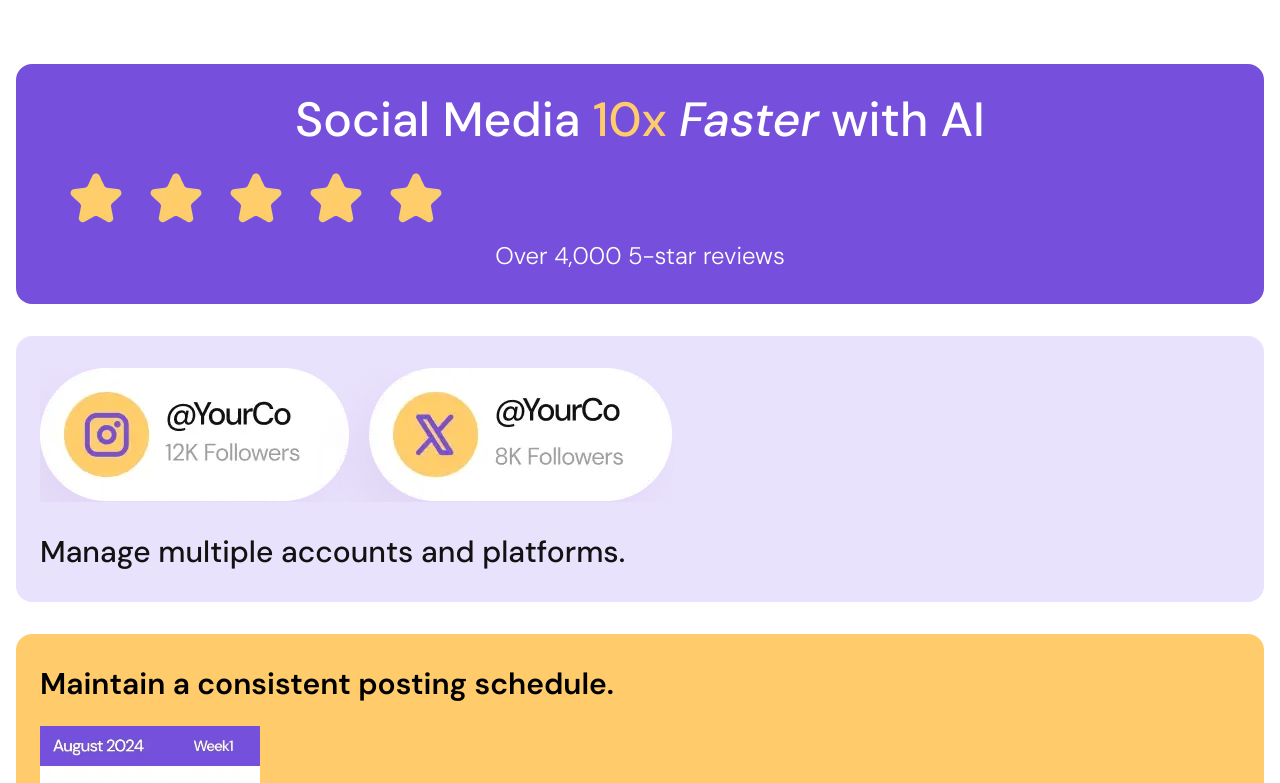
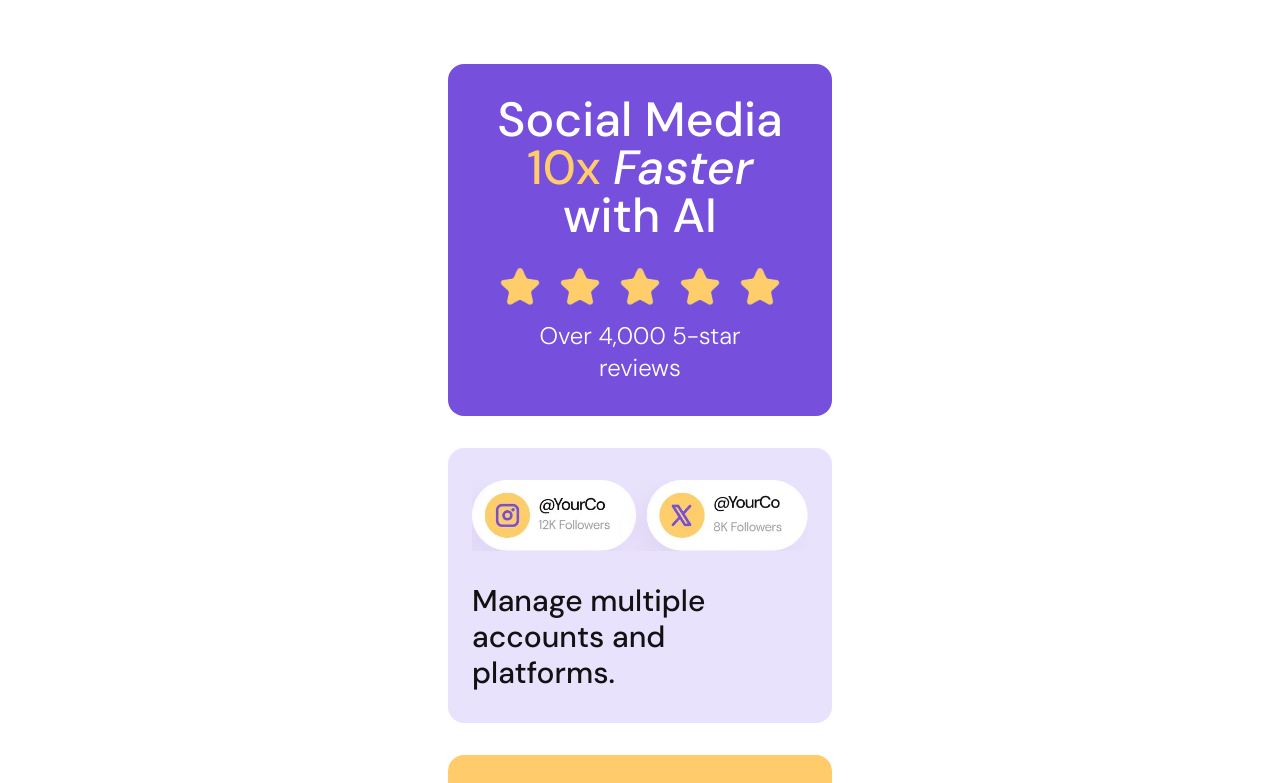
Before and after one commit to akshay-ken/novice-project-06, a React (Vite) app: page / in a window 1280 px wide. Shown: the top 783 px of the page. Built offline with nearby package versions, Linux system fonts and the light colour scheme.

Commit message:
refactor: used components directive to create custom card class

```diff
--- a/src/components/CardOne.jsx
+++ b/src/components/CardOne.jsx
@@ -1,7 +1,7 @@
 import fiveStars from "../assets/images/illustration-five-stars.webp";
 export function CardOne() {
   return (
-    <div className="bg-Purple-500 px-12 py-8 rounded-2xl">
+    <div className="bg-Purple-500 card px-12 py-8 ">
       <p className="text-White text-5xl font-medium text-center mb-6">
         Social Media <span className="text-Yellow-500">10x</span>{" "}
         <span className=" italic">Faster</span> with AI
--- a/src/components/CardThree.jsx
+++ b/src/components/CardThree.jsx
@@ -2,7 +2,7 @@ import calWeek from "../assets/images/illustration-consistent-schedule.webp";
 
 export function CardThree() {
   return (
-    <div className="px-6 pt-8 rounded-2xl bg-Yellow-500 overflow-clip">
+    <div className=" pt-8 card bg-Yellow-500 overflow-clip">
       <p className="text-3xl font-semibold mb-6">
         Maintain a consistent posting schedule.
       </p>
--- a/src/components/CardTwo.jsx
+++ b/src/components/CardTwo.jsx
@@ -2,7 +2,7 @@ import twoSocialSites from "../assets/images/illustration-multiple-platforms.web
 
 export function CardTwo() {
   return (
-    <div className="px-6 py-8 rounded-2xl bg-Purple-100/60">
+    <div className=" py-8 card bg-Purple-100/60">
       <img src={twoSocialSites} alt="" />
       <p className="text-Black text-3xl font-medium  mt-8">
         Manage multiple accounts and platforms.
--- a/src/components/MainPage.jsx
+++ b/src/components/MainPage.jsx
@@ -4,7 +4,7 @@ import { CardTwo } from "./CardTwo";
 
 export function MainPage() {
   return (
-    <main className="w-full h-screen p-4 my-12 gap-8 flex flex-col">
+    <main className="w-full h-screen p-4 my-12 items-center gap-8 flex flex-col">
       <CardOne />
       <CardTwo />
       <CardThree />
--- a/src/index.css
+++ b/src/index.css
@@ -4,6 +4,12 @@
 @layer base {
   body {
     @apply font-one bg-White;
+  }
+}
+
+@layer components {
+  .card {
+    @apply px-6 rounded-2xl max-w-sm;
   }
 }
 
```
